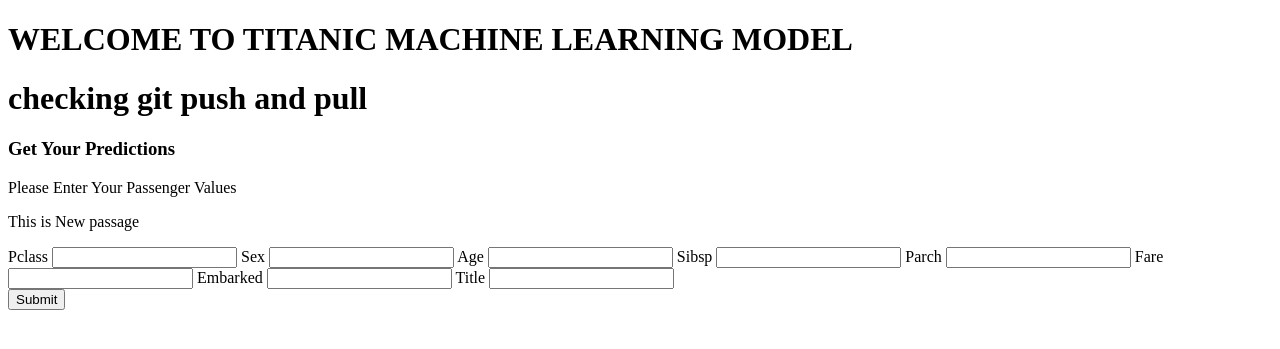
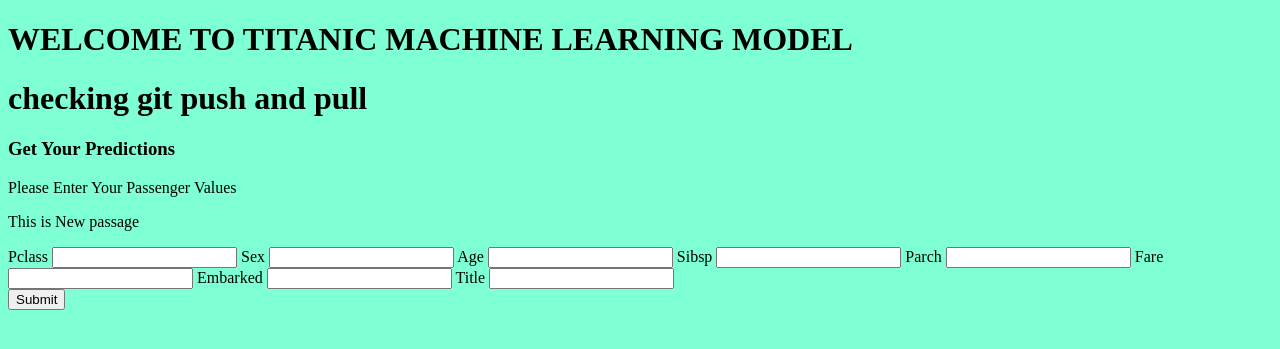
Before and after one commit to devloperRamanjeet/ml_learning, a Django app: page / in a window 1280 px wide. Shown: the top 349 px of the page. Run offline with Django 3.2, Linux system fonts and the light colour scheme.

Commit message:
sataic connect

```diff
--- a/djangoProject/settings.py
+++ b/djangoProject/settings.py
@@ -119,3 +119,4 @@ USE_TZ = True
 # https://docs.djangoproject.com/en/3.1/howto/static-files/
 
 STATIC_URL = '/static/'
+STATICFILES_DIRS = (os.path.join(BASE_DIR, 'static'),)
--- /dev/null
+++ b/static/style.css
@@ -0,0 +1,3 @@
+body {
+    background-color: aquamarine;
+}
--- a/templates/index.html
+++ b/templates/index.html
@@ -1,9 +1,10 @@
+{% load static %}
 <!DOCTYPE html>
 <html lang="en">
 <head>
     <meta charset="UTF-8">
     <title>Titanic</title>
-
+<link rel="stylesheet" href="{% static 'style.css' %}">
 
 </head>
 <body>
```
